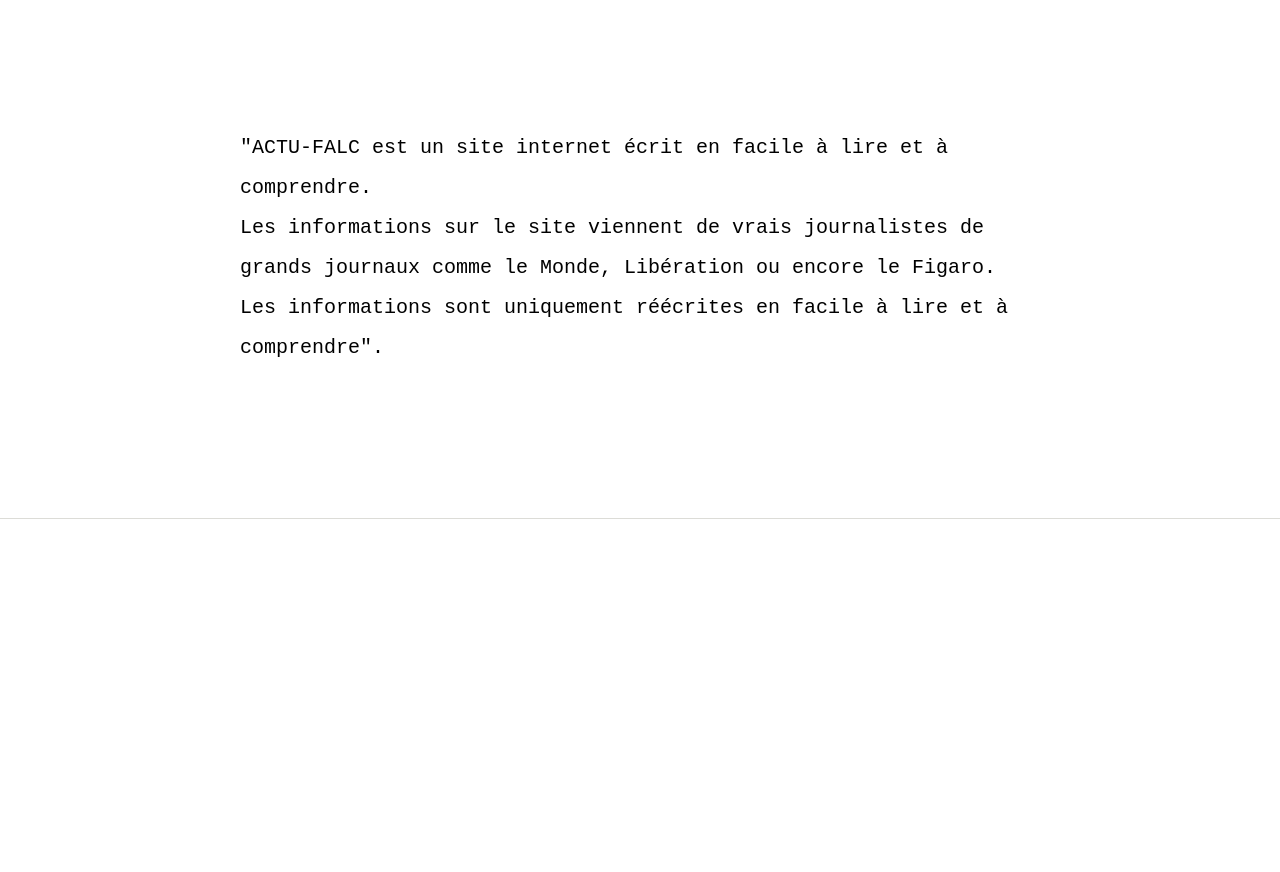
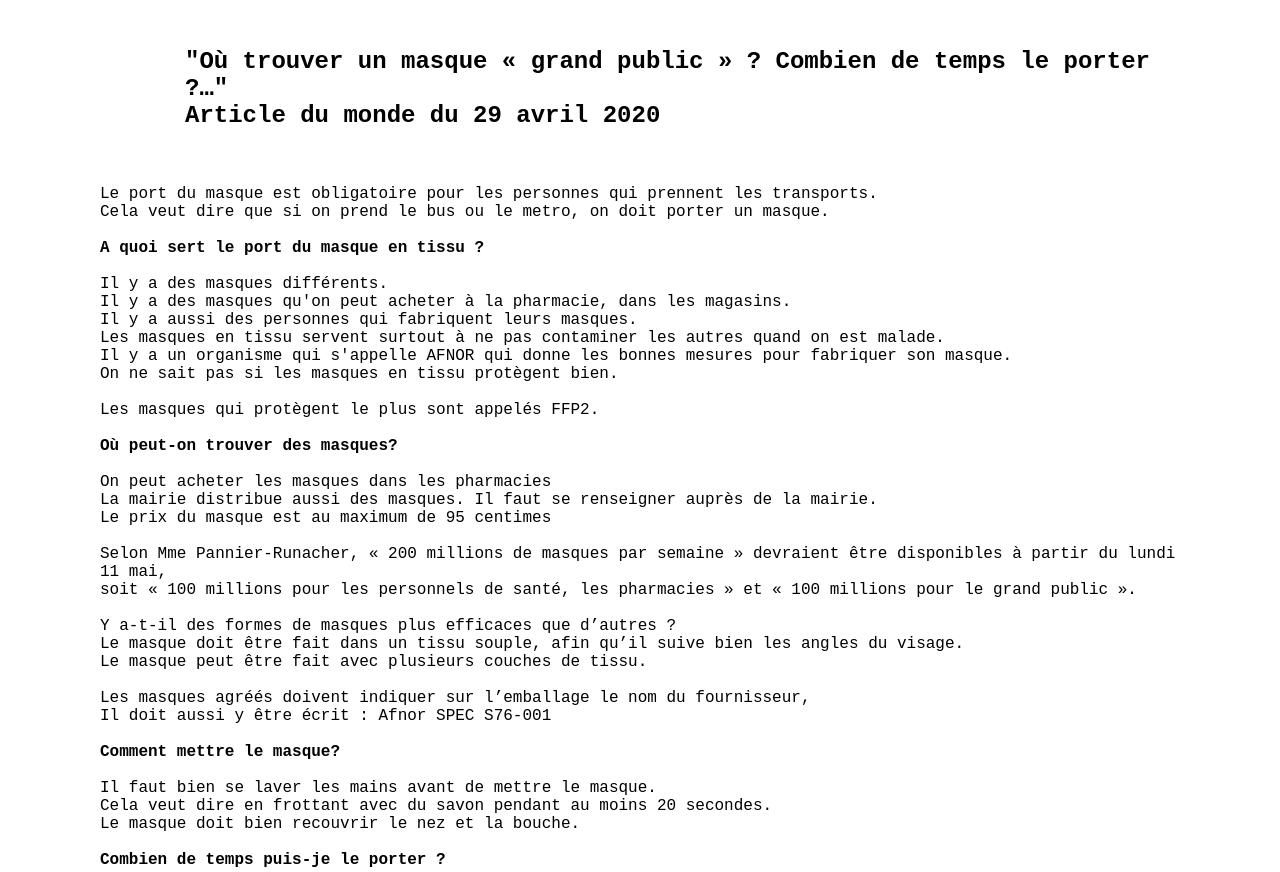
Before and after one commit to romhappy/actu-falc, a plain HTML site: page index.html in a window 1280 px wide. Shown: the part 460-1332 px from the top of the page. Before the commit the page ends 995 px from the top, so only its background shows below. Drawn offline with Linux system fonts and the light colour scheme; files that its build step writes are made by us from their sources.

Commit message:
premier article

```diff
--- a/css/main.css
+++ b/css/main.css
@@ -67,6 +67,27 @@
     color: black;
 }
 
+article{
+    display:flex;
+    flex-wrap: wrap;
+    justify-content: center;
+    margin:50px 80px;
+
+}
+
+h1{
+    flex-basis: 100%;
+    margin-left: 105px;
+}
+
+.imagesite{
+    align-self: flex-start;
+}
+
+p{
+    padding:20px;
+}
+
 footer{
     border-top: 1px solid #DCDCD7;
 }
--- a/index.html
+++ b/index.html
@@ -32,9 +32,57 @@
 
         <main>
             <article>
-                <p class="disclaimer">"ACTU-FALC est un site internet écrit en facile à lire et à comprendre.<br>
-                   Les informations sur le site viennent de vrais journalistes de grands journaux comme le Monde, Libération ou encore le Figaro.<br>
-                   Les informations sont uniquement réécrites en facile à lire et à comprendre".</p>
+                <h1>"Où trouver un masque « grand public » ? Combien de temps le porter ?…"<br>
+                             Article du monde du 29 avril 2020</h1>
+                    <p>
+                        Le port du masque est obligatoire pour les personnes qui prennent les transports.<br>
+                        Cela veut dire que si on prend le bus ou le metro, on doit porter un masque.<br>
+                        <br>
+                        <strong>A quoi sert le port du masque en tissu ?</strong><br>
+                        <br>
+                        Il y a des masques différents.<br>
+                        Il y a des masques qu'on peut acheter à la pharmacie, dans les magasins.<br>
+                        Il y a aussi des personnes qui fabriquent leurs masques.<br>
+                        Les masques en tissu servent surtout à ne pas contaminer les autres quand on est malade.<br>
+                        Il y a un organisme qui s'appelle AFNOR qui donne les bonnes mesures pour fabriquer son masque.<br>
+                        On ne sait pas si les masques en tissu protègent bien.<br>
+                        <br>
+                        Les masques qui protègent le plus sont appelés FFP2.<br>
+                        <br>
+                        <strong>Où peut-on trouver des masques?</strong><br>
+                        <br>
+                        On peut acheter les masques dans les pharmacies<br>
+                        La mairie distribue aussi des masques. Il faut se renseigner auprès de la mairie.<br>
+                        Le prix du masque est au maximum de 95 centimes<br>
+                        <br>
+                        Selon Mme Pannier-Runacher, « 200 millions de masques par semaine » devraient être disponibles à partir du lundi 11 mai,<br>
+                        soit « 100 millions pour les personnels de santé, les pharmacies » et « 100 millions pour le grand public ».<br>
+                        <br>
+                        Y a-t-il des formes de masques plus efficaces que d’autres ?<br>
+                        Le masque doit être fait dans un tissu souple, afin qu’il suive bien les angles du visage.<br>
+                        Le masque peut être fait avec plusieurs couches de tissu.<br>
+                        <br>
+                        Les masques agréés doivent indiquer sur l’emballage le nom du fournisseur,<br>
+                        Il doit aussi y être écrit : Afnor SPEC S76-001<br>
+                        <br>
+                        <strong>Comment mettre le masque?</strong><br>
+                        <br>
+                        Il faut bien se laver les mains avant de mettre le masque.<br>
+                        Cela veut dire en frottant avec du savon pendant au moins 20 secondes.<br>
+                        Le masque doit bien recouvrir le nez et la bouche.<br>
+                        <br>
+                        <strong>Combien de temps puis-je le porter ?</strong><br>
+                        <br>
+                        Les masques en tissu peuvent être mis plusieurs fois mais ils doivent être bien nettoyés avant.<br>
+                        Il faut les laver avec la machine à laver.<br>
+                        Il faut les laver à 60°C.<br>
+                        Il ne faut pas mettre d'adoucissant.<br>
+                        Il faut ensuite repasser le masque.<br>
+                        Il ne faut pas repasser trop longtemps et trop chaud pour ne pas abimer le masque.
+                </p>
+                <a href="https://www.lemonde.fr/planete/article/2020/04/29/ou-se-procurer-un-masque-grand-public-combien-de-temps-le-porter-nos-reponses-a-vos-question_6038154_3244.html">
+                        <img src="img/article11_05.jpg" class="imagesite">
+                </a>
             </article>
 
 
```
Also changed, not shown: presentation.html (+3 -2 lines), img/article11_05.jpg (added).
